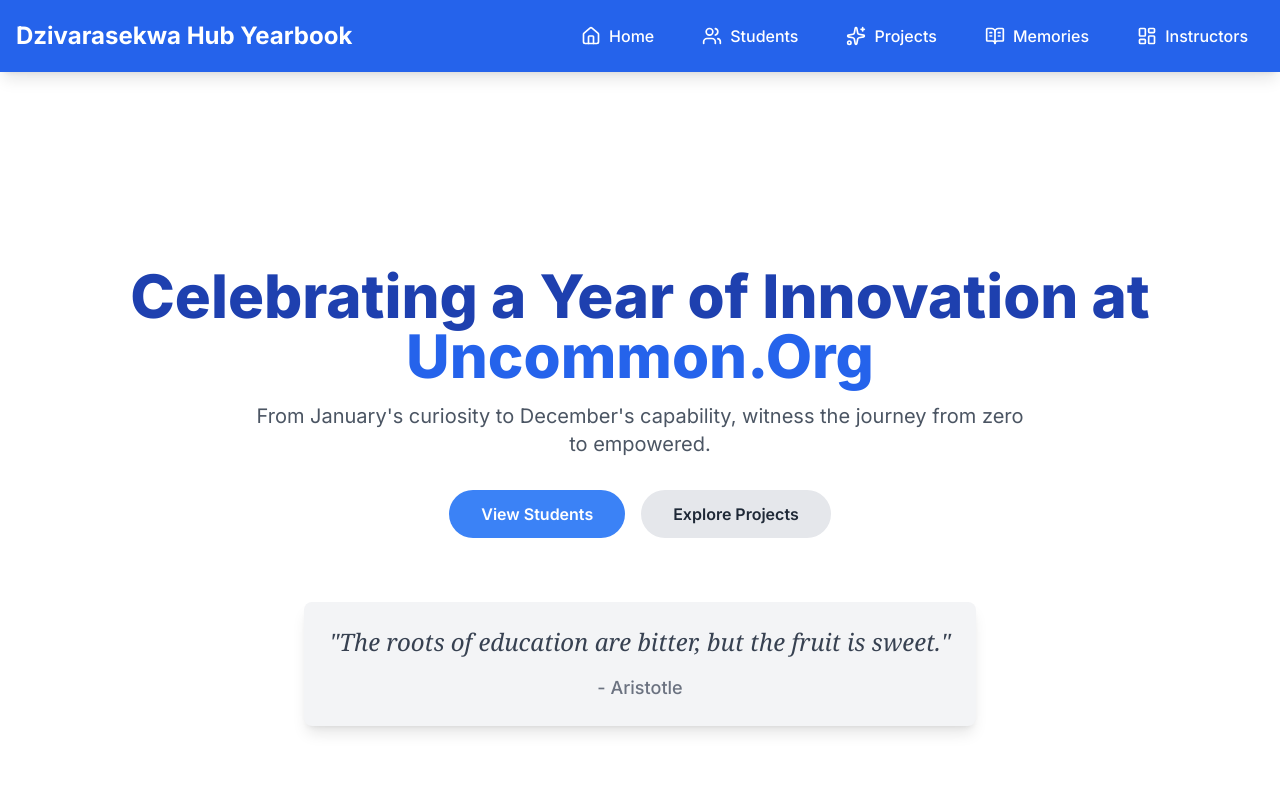
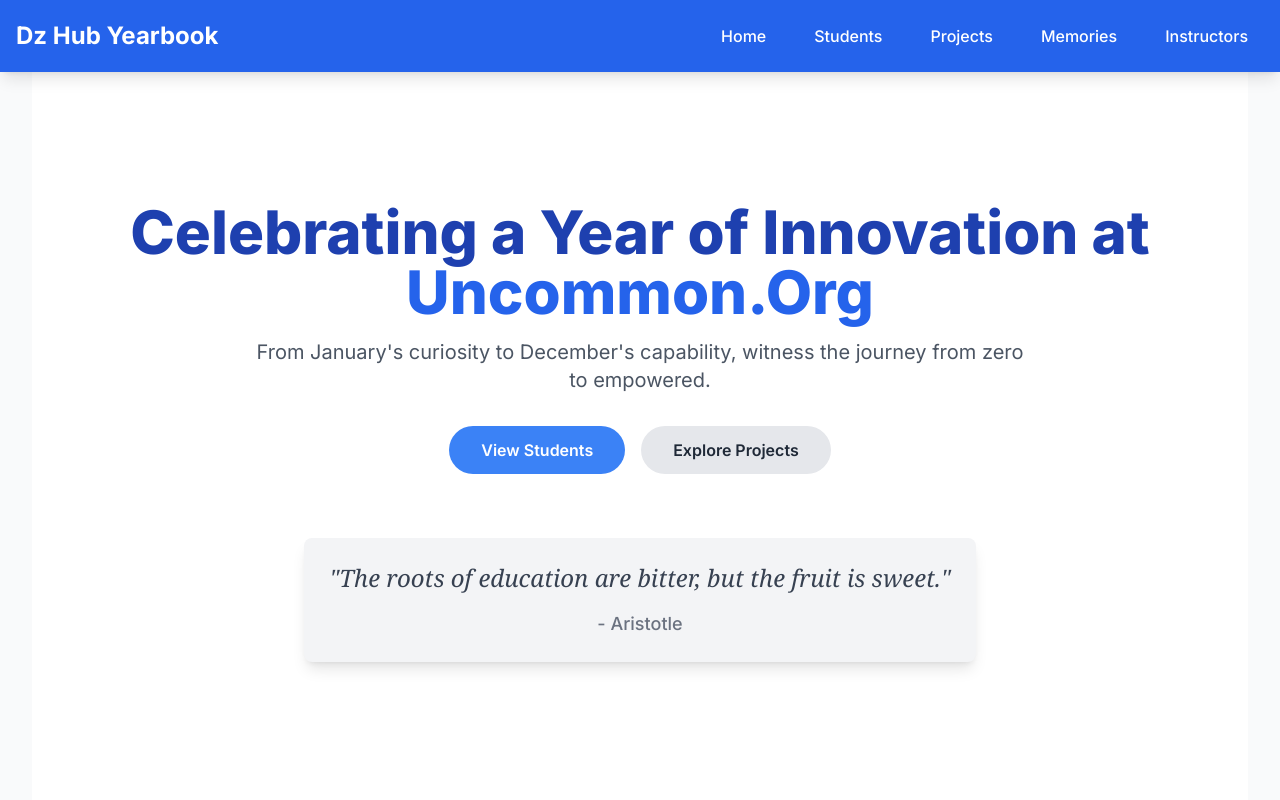
Before and after one commit to MukundiwaShe/Yearbook-2025, a React (Create React App) app: page / in a window 1280 px wide. Shown: the top 800 px of the page. Built offline with nearby package versions, Linux system fonts and the light colour scheme.

Commit message:
removed icons

```diff
--- a/package.json
+++ b/package.json
@@ -10,6 +10,7 @@
     "lucide-react": "^0.539.0",
     "react": "^19.1.0",
     "react-dom": "^19.1.0",
+    "react-router-dom": "^7.8.2",
     "react-scripts": "5.0.1",
     "web-vitals": "^2.1.4"
   },
--- a/src/App.jsx
+++ b/src/App.jsx
@@ -1,5 +1,4 @@
 import React, { useState } from 'react';
-import { Home, Users, LayoutDashboard, Sparkles, BookOpenText } from 'lucide-react';
 
 // The following CSS is added to make the video in the Memories page responsive
 // It uses a common technique with a container to maintain a 16:9 aspect ratio.
@@ -24,10 +23,6 @@
     height: 100%;
     width: 100%;
     position: absolute;
-  }
-  .nav-icon {
-    width: 20px;
-    height: 20px;
   }
 `;
 
@@ -296,11 +291,11 @@
     specialization: 'Design',
     hub: 'Dzivarasekwa',
     photo: '/images/anesu-mamu.jpg',
-    projectTitle: 'Motion Graphics for Explainer Video',
-    projectDescription: 'Developed engaging motion graphics and animations for a short explainer video, simplifying complex concepts for a broad audience.',
-    projectImage: 'https://placehold.co/400x250/EC4899/FFFFFF?text=Design+Project+8',
+    projectTitle: 'An online electronics store',
+    projectDescription: 'Anesu created an online electronics store that redefines the way people shop for gadgets. His design approach prioritizes intuitive navigation, visually appealing interfaces, and streamlined checkout processes, making is app a go-to destination for tech enthusiasts.',
+    projectImage: '/images/mamu pr.jpg',
     linkedinUrl: 'https://www.linkedin.com/in/anesu-mamu-profile',
-    githubUrl: null,
+    githubUrl: 'https://www.figma.com/design/bxq0dk1ri9SfIF3de2bLDd/Ancola?node-id=0-1&t=z9hV0KWwOr0QZZnY-1',
   },
 ];
 
@@ -335,33 +330,33 @@
   <header className="fixed top-0 left-0 w-full bg-blue-600 text-white shadow-lg z-50">
     <div className="container mx-auto p-4 flex flex-col md:flex-row items-center justify-between">
       <div className="flex items-center space-x-2 mb-4 md:mb-0">
-        <h1 className="text-xl md:text-2xl font-bold font-inter text-white">Dzivarasekwa Hub Yearbook</h1>
+        <h1 className="text-xl md:text-2xl font-bold font-inter text-white">Dz Hub Yearbook</h1>
       </div>
       <nav className="w-full md:w-auto">
         <ul className="flex flex-col md:flex-row md:space-x-4 space-y-2 md:space-y-0 text-center md:text-left">
           <li>
-            <button onClick={() => navigate('home')} className="flex items-center justify-center space-x-2 px-4 py-2 text-white hover:text-gray-200 transition-colors duration-300 rounded-lg">
-              <Home className="nav-icon" /> <span className="font-medium">Home</span>
+            <button onClick={() => navigate('home')} className="w-full flex items-center justify-center px-4 py-2 text-white hover:text-gray-200 transition-colors duration-300 rounded-lg">
+              <span className="font-medium">Home</span>
             </button>
           </li>
           <li>
-            <button onClick={() => navigate('students')} className="flex items-center justify-center space-x-2 px-4 py-2 text-white hover:text-gray-200 transition-colors duration-300 rounded-lg">
-              <Users className="nav-icon" /> <span className="font-medium">Students</span>
+            <button onClick={() => navigate('students')} className="w-full flex items-center justify-center px-4 py-2 text-white hover:text-gray-200 transition-colors duration-300 rounded-lg">
+              <span className="font-medium">Students</span>
             </button>
           </li>
           <li>
-            <button onClick={() => navigate('projects')} className="flex items-center justify-center space-x-2 px-4 py-2 text-white hover:text-gray-200 transition-colors duration-300 rounded-lg">
-              <Sparkles className="nav-icon" /> <span className="font-medium">Projects</span>
+            <button onClick={() => navigate('projects')} className="w-full flex items-center justify-center px-4 py-2 text-white hover:text-gray-200 transition-colors duration-300 rounded-lg">
+              <span className="font-medium">Projects</span>
             </button>
           </li>
           <li>
-            <button onClick={() => navigate('memories')} className="flex items-center justify-center space-x-2 px-4 py-2 text-white hover:text-gray-200 transition-colors duration-300 rounded-lg">
-              <BookOpenText className="nav-icon" /> <span className="font-medium">Memories</span>
+            <button onClick={() => navigate('memories')} className="w-full flex items-center justify-center px-4 py-2 text-white hover:text-gray-200 transition-colors duration-300 rounded-lg">
+              <span className="font-medium">Memories</span>
             </button>
           </li>
           <li>
-            <button onClick={() => navigate('instructors')} className="flex items-center justify-center space-x-2 px-4 py-2 text-white hover:text-gray-200 transition-colors duration-300 rounded-lg">
-              <LayoutDashboard className="nav-icon" /> <span className="font-medium">Instructors</span>
+            <button onClick={() => navigate('instructors')} className="w-full flex items-center justify-center px-4 py-2 text-white hover:text-gray-200 transition-colors duration-300 rounded-lg">
+              <span className="font-medium">Instructors</span>
             </button>
           </li>
         </ul>
@@ -606,7 +601,7 @@
 const MemoriesPage = () => (
   <section className="bg-white text-gray-800 min-h-screen pt-24 pb-8">
     <div className="container mx-auto p-4 md:p-8 text-center">
-      <h2 className="text-3xl md:text-4xl font-bold text-blue-600 mb-4">Hub Memories</h2>
+      <h2 className="text-3xl md:text-4xl font-bold text-blue-600 mb-4">Hub Memories Throughout The Year</h2>
       <p className="text-lg text-gray-600 mb-8">
         Watch our highlight reel and relive some of the best moments from our time at the Dzivarasekwa Hub!
       </p>
@@ -627,26 +622,25 @@
   </section>
 );
 
-
 // Instructors Page Component
 const InstructorsPage = () => (
   <section className="bg-white text-gray-800 min-h-screen pt-24 pb-8">
     <div className="container mx-auto p-4 md:p-8">
       <h2 className="text-3xl md:text-4xl font-bold text-center text-blue-600 mb-8">Meet the Instructors</h2>
-      <div className="grid grid-cols-1 sm:grid-cols-2 lg:grid-cols-3 gap-8">
+      <div className="grid grid-cols-1 md:grid-cols-3 gap-8">
         {instructorsData.map((instructor) => (
-          <div key={instructor.id} className="bg-gray-100 rounded-xl shadow-lg p-6 flex flex-col items-center text-center transform transition-transform duration-300 hover:scale-105">
-            <div className="w-40 h-40 rounded-full overflow-hidden mb-4 border-4 border-blue-500 shadow-lg">
+          <div key={instructor.id} className="bg-gray-100 rounded-xl shadow-lg p-6 text-center">
+            <div className="w-32 h-32 mx-auto rounded-full overflow-hidden mb-4 border-4 border-blue-600">
               <img
                 src={instructor.photo}
                 alt={instructor.name}
                 className="w-full h-full object-cover"
-                onError={(e) => { e.target.onerror = null; e.target.src = `https://placehold.co/160x160/1A56DB/FFFFFF?text=${instructor.name}`; }}
+                onError={(e) => { e.target.onerror = null; e.target.src = `https://placehold.co/128x128/1A56DB/FFFFFF?text=${instructor.name.split(' ').map(n => n[0]).join('')}`; }}
               />
             </div>
             <h3 className="text-xl font-bold text-blue-800">{instructor.name}</h3>
-            <p className="text-sm text-blue-600 mb-2">{instructor.role}</p>
-            <p className="text-gray-600 text-sm text-center">{instructor.bio}</p>
+            <p className="text-md text-blue-600 mb-2">{instructor.role}</p>
+            <p className="text-sm text-gray-600">{instructor.bio}</p>
           </div>
         ))}
       </div>
@@ -654,33 +648,49 @@
   </section>
 );
 
-// Main App Component (Router)
+
+// Main App Component
 const App = () => {
-  const [currentPage, setCurrentPage] = useState('home');
+  const [page, setPage] = useState('home');
   const [selectedStudent, setSelectedStudent] = useState(null);
 
-  const navigate = (page) => {
-    setCurrentPage(page);
+  const navigate = (nextPage, student = null) => {
+    setPage(nextPage);
+    if (student) {
+      setSelectedStudent(student);
+    }
+    // Scroll to the top when navigating
+    window.scrollTo({ top: 0, behavior: 'smooth' });
+  };
+
+  const renderPage = () => {
+    switch (page) {
+      case 'home':
+        return <HomePage navigate={navigate} />;
+      case 'students':
+        return <StudentsPage navigate={navigate} setSelectedStudent={setSelectedStudent} />;
+      case 'studentDetail':
+        return <StudentDetailPage student={selectedStudent} navigate={navigate} />;
+      case 'projects':
+        return <ProjectsPage navigate={navigate} setSelectedStudent={setSelectedStudent} />;
+      case 'memories':
+        return <MemoriesPage />;
+      case 'instructors':
+        return <InstructorsPage />;
+      default:
+        return <HomePage navigate={navigate} />;
+    }
   };
 
   return (
-    <>
+    <div className="bg-gray-50 min-h-screen font-inter">
       <style>{responsiveStyles}</style>
-      <div className="bg-white text-gray-800 min-h-screen flex flex-col">
-        <Header navigate={navigate} />
-        <main className="flex-grow">
-          <div className="mt-16">
-            {currentPage === 'home' && <HomePage navigate={navigate} />}
-            {currentPage === 'students' && <StudentsPage navigate={navigate} setSelectedStudent={setSelectedStudent} />}
-            {currentPage === 'studentDetail' && selectedStudent && <StudentDetailPage student={selectedStudent} navigate={navigate} />}
-            {currentPage === 'projects' && <ProjectsPage navigate={navigate} setSelectedStudent={setSelectedStudent} />}
-            {currentPage === 'memories' && <MemoriesPage />}
-            {currentPage === 'instructors' && <InstructorsPage />}
-          </div>
-        </main>
-        <Footer />
-      </div>
-    </>
+      <Header navigate={navigate} />
+      <main className="container mx-auto px-4 md:px-8">
+        {renderPage()}
+      </main>
+      <Footer />
+    </div>
   );
 };
 
```
Also changed, not shown: public/images/mamu pr.jpg (added), 1 other file (tests, documents, lock files or other folders).
